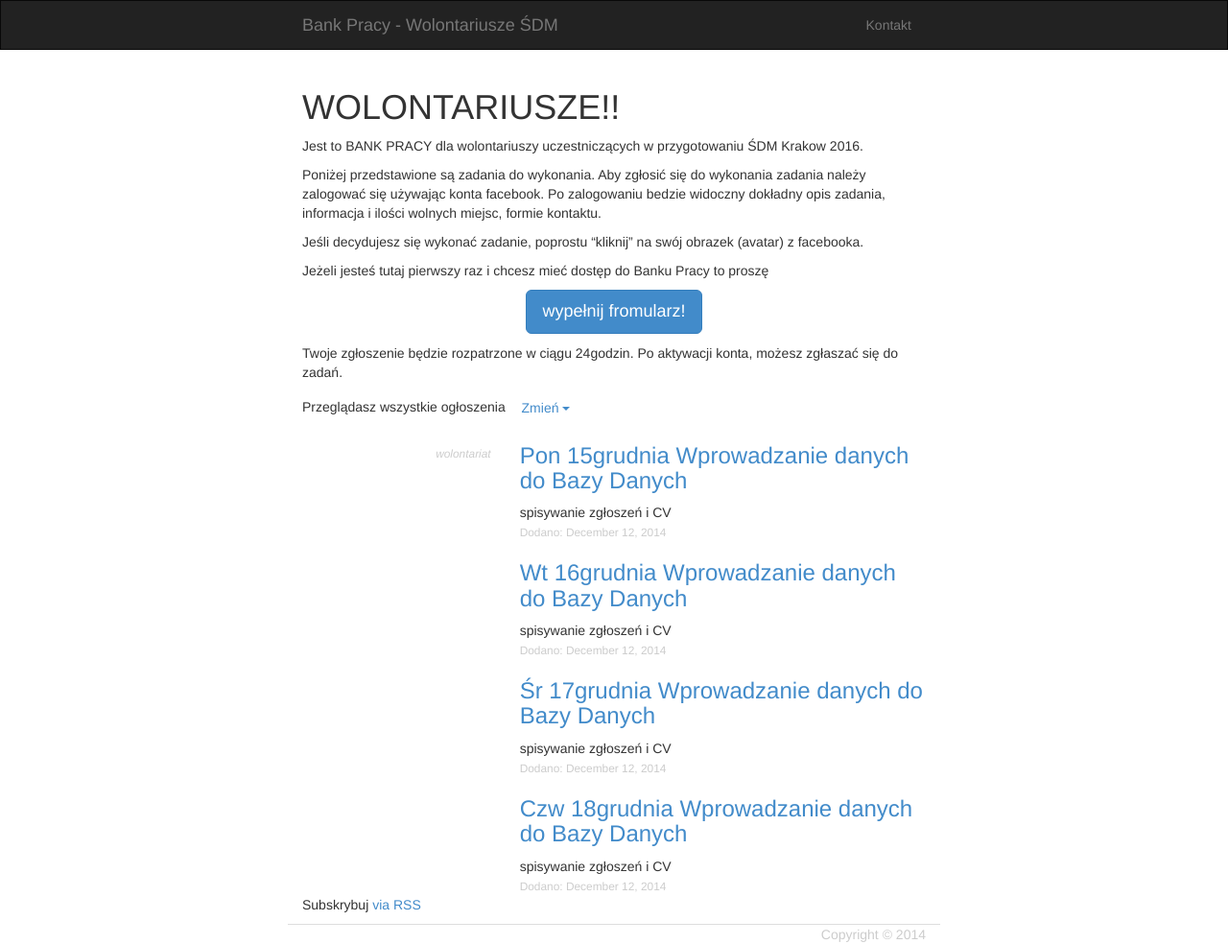
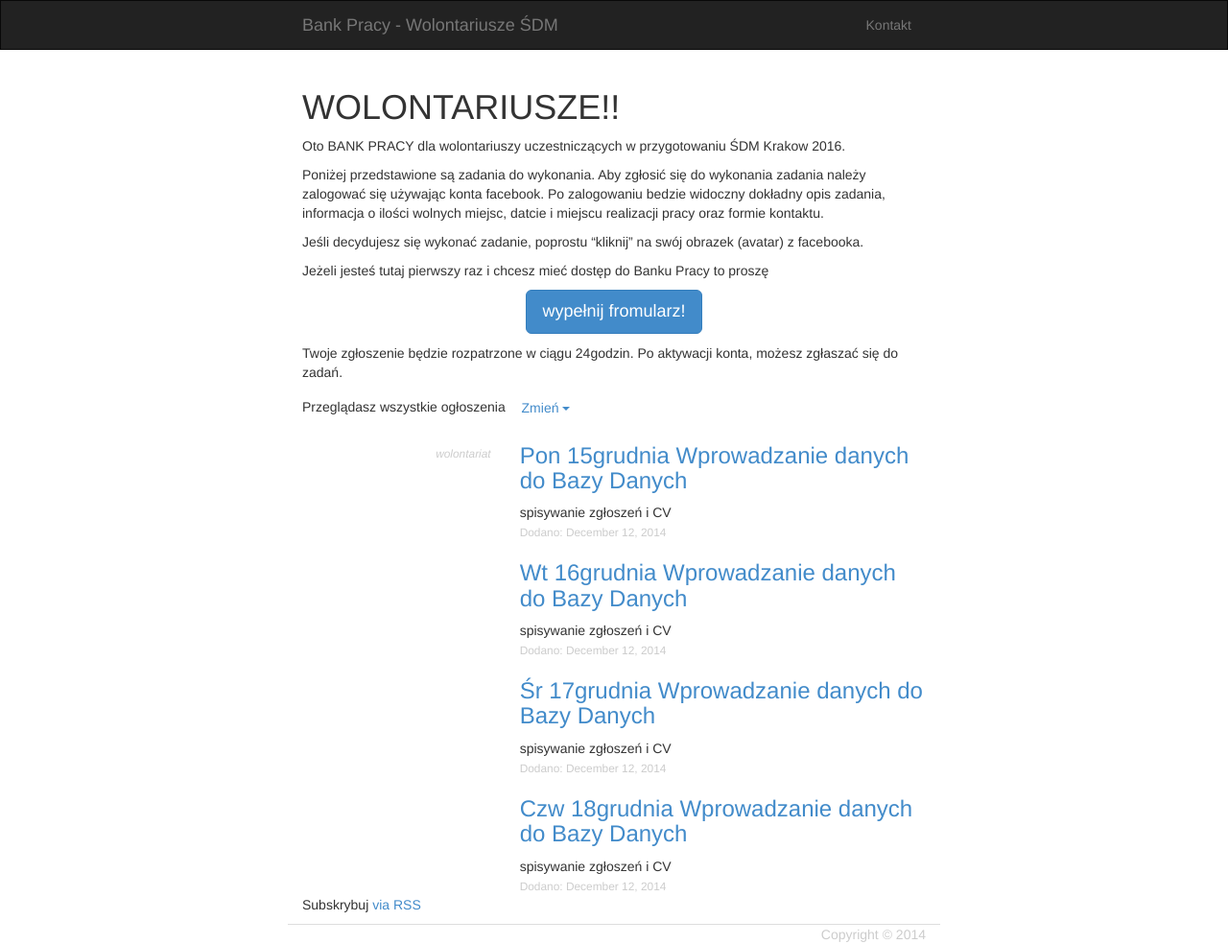
Before and after one commit to Krakow2016/tablica, a Jekyll site: the page built from index.html, in a window 1280 px wide. Shown: the whole page at 96% size. Built offline with Jekyll 4.4.1, drawn with Linux system fonts in a browser that asks for light colours.

Commit message:
Update index.markdown

```diff
--- a/_includes/index.markdown
+++ b/_includes/index.markdown
@@ -1,10 +1,10 @@
 # WOLONTARIUSZE!!
 
-Jest to BANK PRACY dla wolontariuszy uczestniczących w przygotowaniu ŚDM Krakow 2016.
+Oto BANK PRACY dla wolontariuszy uczestniczących w przygotowaniu ŚDM Krakow 2016.
 
 Poniżej przedstawione są zadania do wykonania.
 Aby zgłosić się do wykonania zadania należy zalogować się używając konta facebook.
-Po zalogowaniu bedzie widoczny dokładny opis zadania, informacja i ilości wolnych miejsc, formie kontaktu.
+Po zalogowaniu bedzie widoczny dokładny opis zadania, informacja o ilości wolnych miejsc, datcie i miejscu realizacji pracy oraz formie kontaktu.
 
 Jeśli decydujesz się wykonać zadanie, poprostu "kliknij" na swój obrazek (avatar) z facebooka.
 
```
